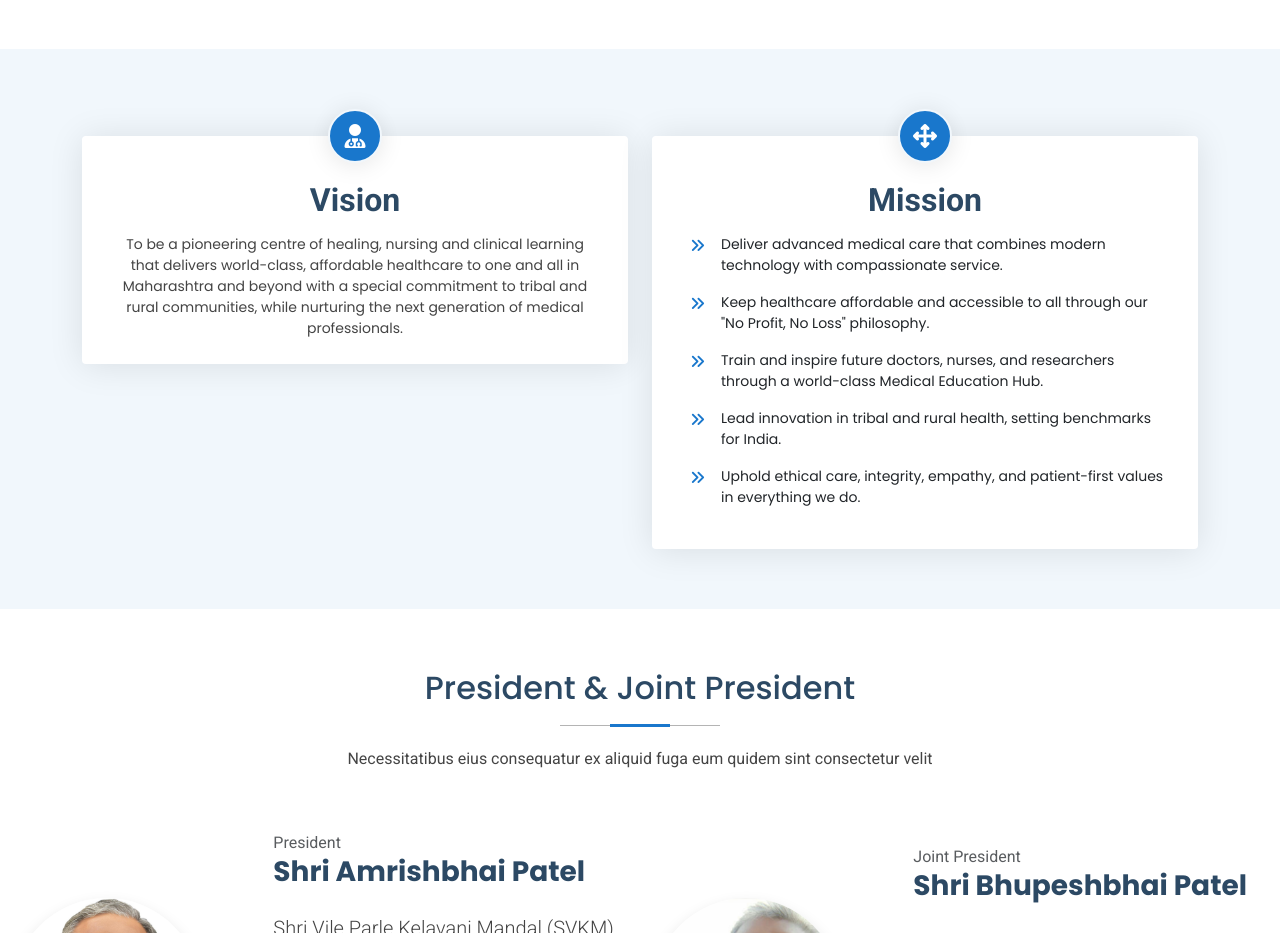
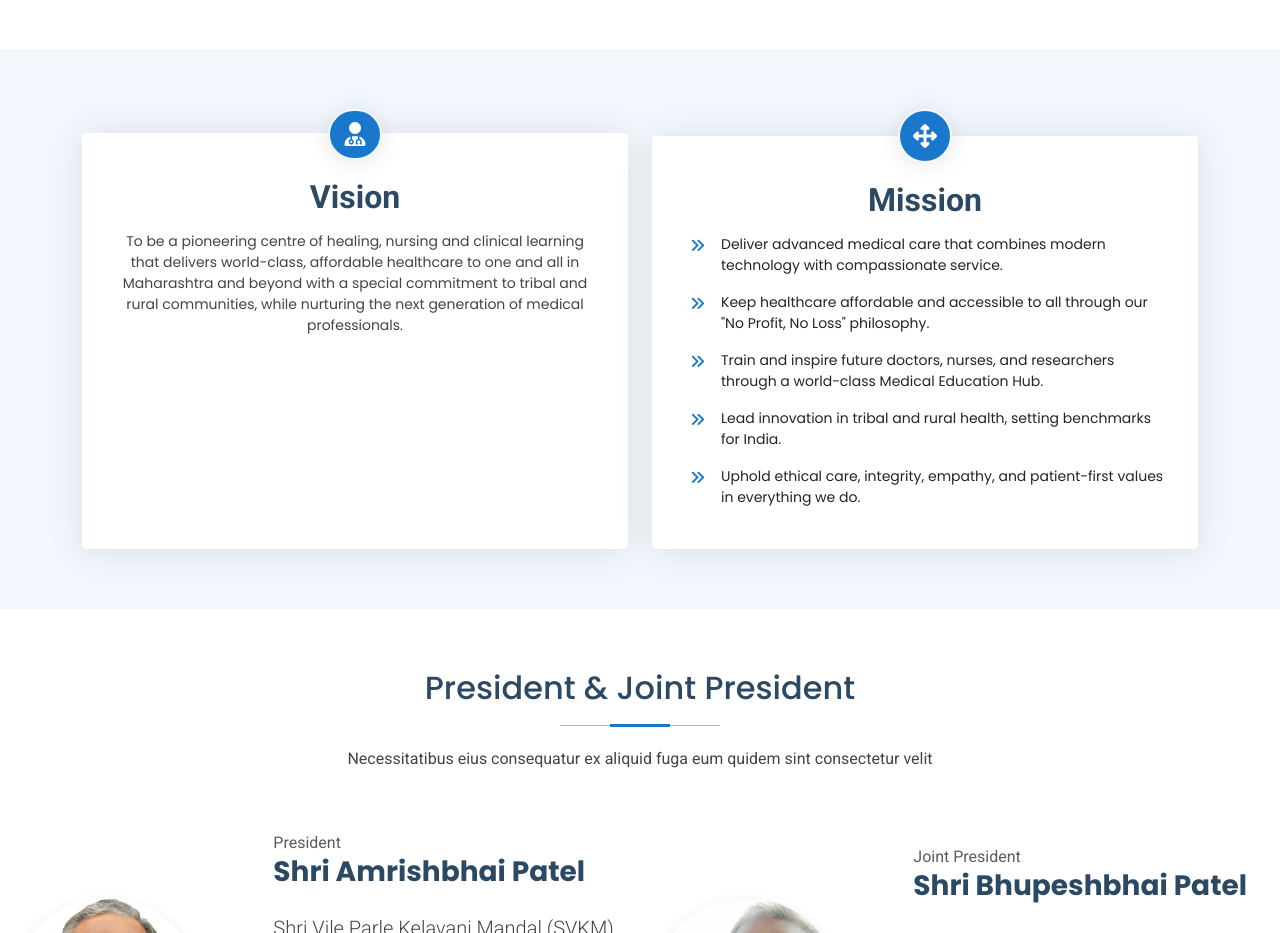
Before and after one commit to JaiswarShailesh/Hospitalwebsite, a Next.js app: page /about in a window 1280 px wide. Shown: the part 1140-2073 px from the top of the page. Built offline with nearby package versions, Linux system fonts and the light colour scheme.

Commit message:
card height fixed

```diff
--- a/src/components/missionVisionSection.jsx
+++ b/src/components/missionVisionSection.jsx
@@ -15,7 +15,7 @@
             {/* Vision */}
             <div className="col-lg-6 col-md-6 d-flex flex-column align-items-center">
               <i className={vision.icon}></i>
-              <div className="stats-item">
+              <div className="stats-item h-100 d-flex flex-column align-items-center text-center">
                 <span>{vision.title}</span>
                 <p>{vision.text}</p>
               </div>
```
